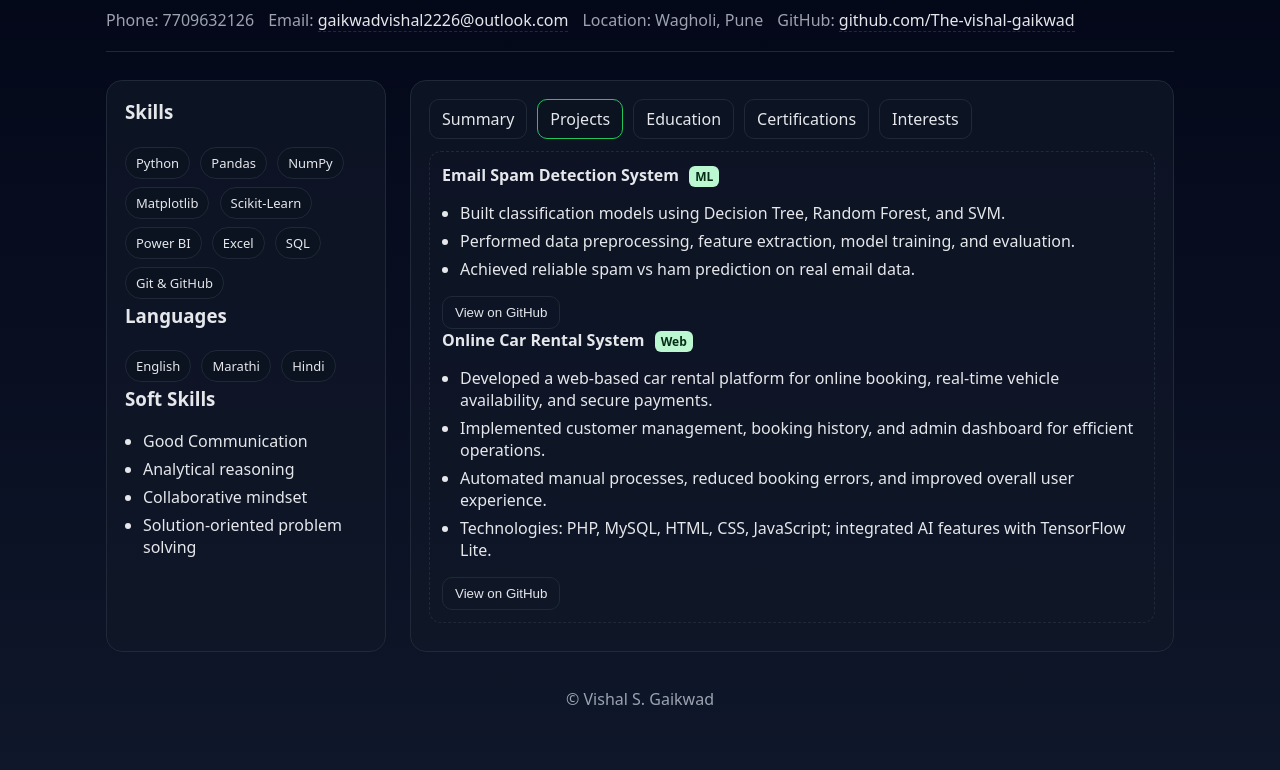
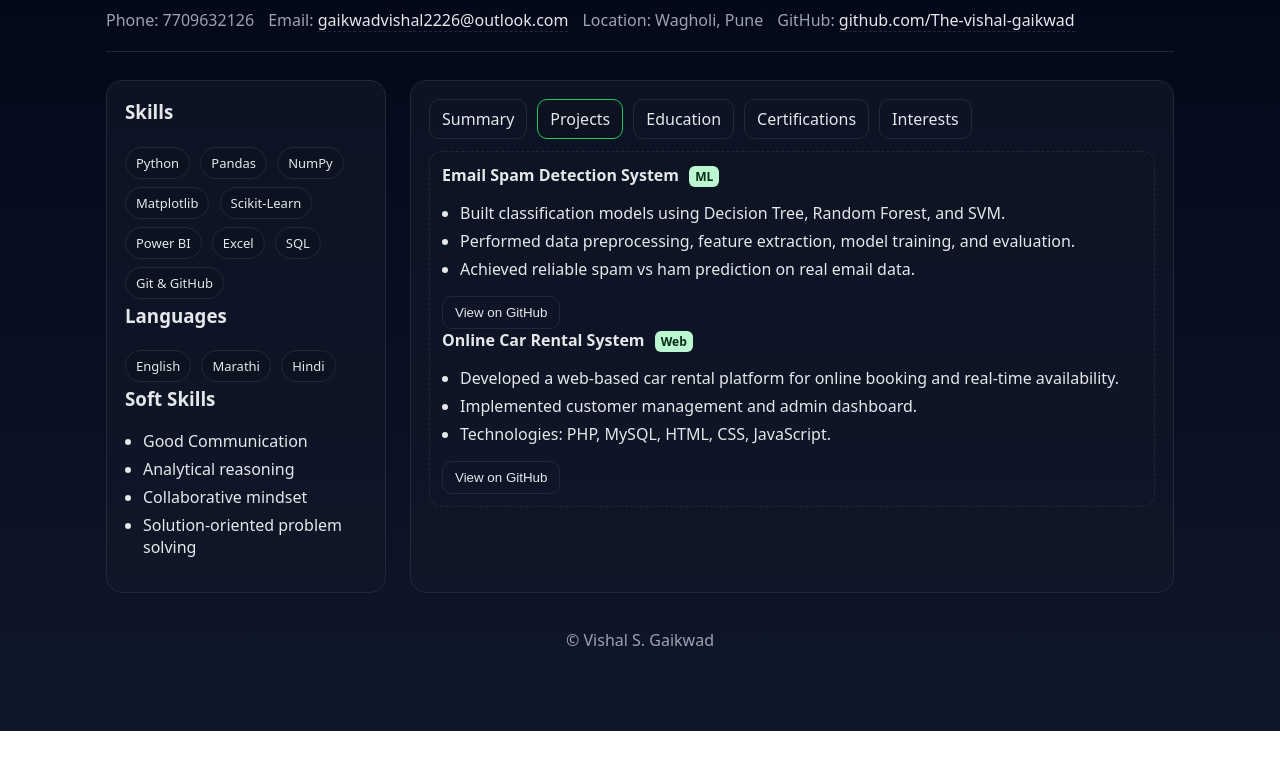
Before and after one commit to The-vishal-gaikwad/The-vishal-gaikwad.github.io, a plain HTML site: page index.html in a window 1280 px wide. Both pictures are taken after a click on the element "Projects". Shown: the part 118-888 px from the top of the page. After the commit the page ends 849 px from the top, so only its background shows below. Drawn offline with Linux system fonts and the light colour scheme.

Commit message:
Refactor project section in index.html
Updated project descriptions and links for clarity and conciseness.

```diff
--- a/index.html
+++ b/index.html
@@ -117,27 +117,30 @@
 
       <section id="projects" class="section">
   <div class="project">
+
     <h4>Email Spam Detection System <span class="badge">ML</span></h4>
     <ul>
       <li>Built classification models using Decision Tree, Random Forest, and SVM.</li>
       <li>Performed data preprocessing, feature extraction, model training, and evaluation.</li>
       <li>Achieved reliable spam vs ham prediction on real email data.</li>
     </ul>
-            <button class="btn" onclick="window.open('https://github.com/The-vishal-gaikwad/Spam-Email-Detection-ML','_blank')">View on GitHub</button>
+    <button class="btn" onclick="window.open('https://github.com/The-vishal-gaikwad/Spam-Email-Detection-ML','_blank')">
+      View on GitHub
+    </button>
 
     <h4>Online Car Rental System <span class="badge">Web</span></h4>
     <ul>
-    <li>Developed a web-based car rental platform for online booking, real-time vehicle availability, and secure payments.</li>
-    <li>Implemented customer management, booking history, and admin dashboard for efficient operations.</li>
-    <li>Automated manual processes, reduced booking errors, and improved overall user experience.</li>
-    <li>Technologies: PHP, MySQL, HTML, CSS, JavaScript; integrated AI features with TensorFlow Lite.</li>
+      <li>Developed a web-based car rental platform for online booking and real-time availability.</li>
+      <li>Implemented customer management and admin dashboard.</li>
+      <li>Technologies: PHP, MySQL, HTML, CSS, JavaScript.</li>
     </ul>
-  <button class="btn" onclick="window.open('https://github.com/The-vishal-gaikwad/Car-Rental-system','_blank')">View on GitHub</button>
-
+        <button class="btn" onclick="window.open('https://github.com/The-vishal-gaikwad/Car-Rental-system','_blank')">
+      View on GitHub
+             </button>
 
             </div>
+               </section>
 
-        </section>
 
         <section id="education" class="section">
           <ul>
```
Lines whose indentation alone changed are shown as unchanged.
